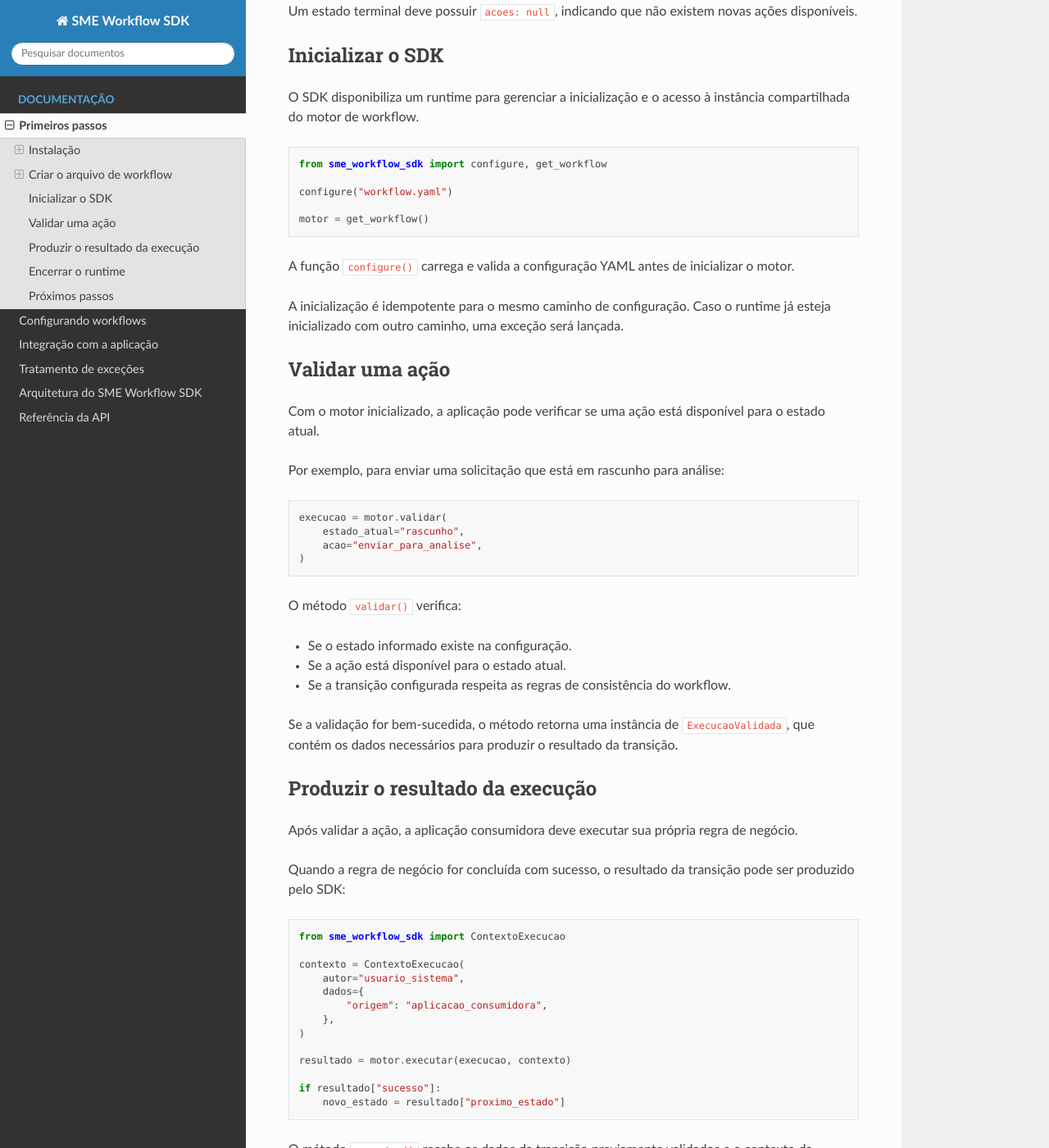
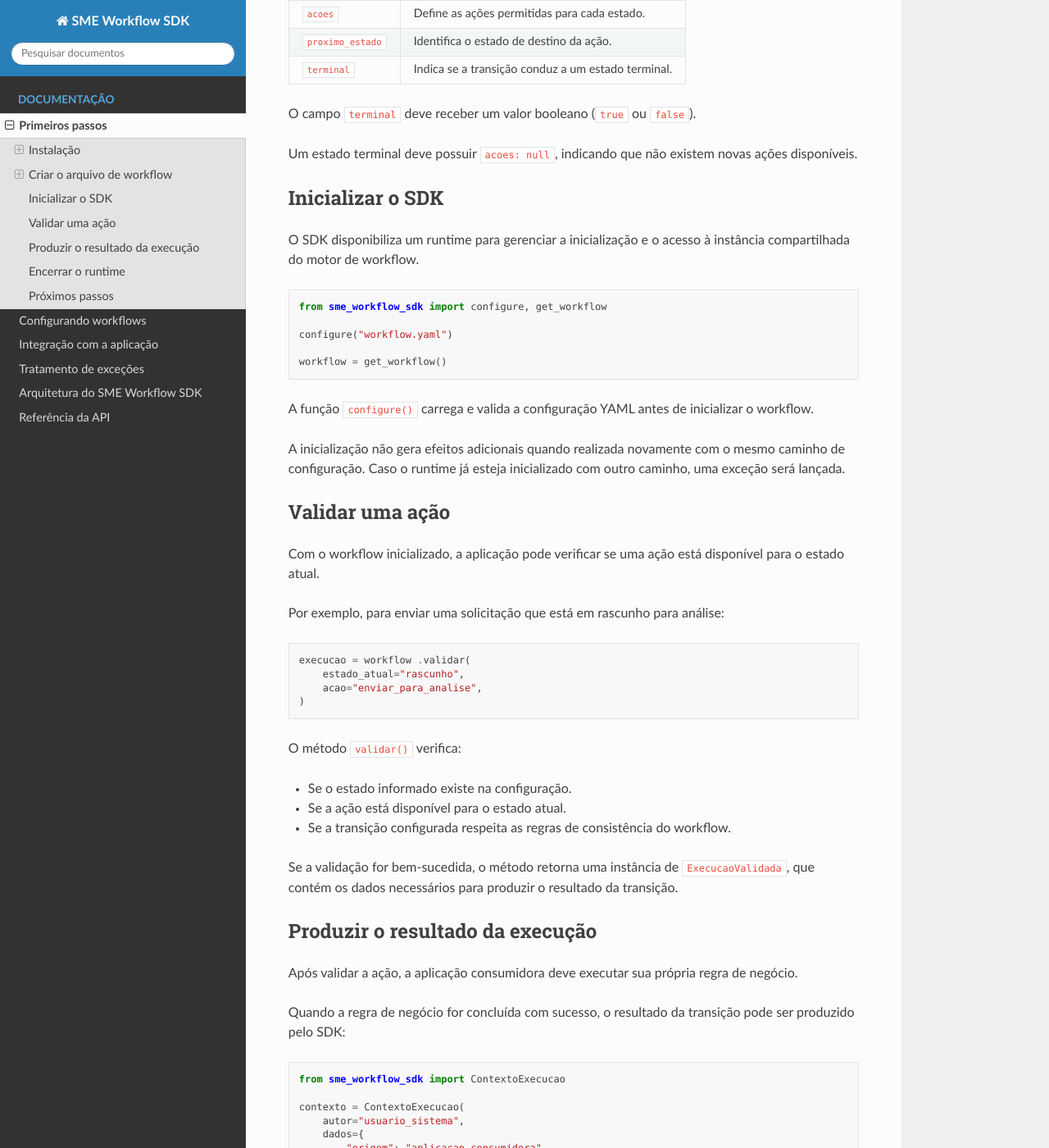
Before and after one commit to prefeiturasp/SME-Workflow-SDK, a Sphinx documentation site: the page built from docs/primeiros_passos.md, in a window 1280 px wide and 1400 px high, scrolled down 2408 px. Shown: the whole window at 82% size. Built offline with Sphinx 7.4.7 and the Read the Docs theme 3.1.0, drawn with Linux system fonts in a browser that asks for light colours; some of the changed text lies outside the part shown.

Commit message:
docs(159194): atualiza instruções de instalação e inicialização do SDK, substitui 'motor' por 'workflow' e adiciona notas importantes

````diff
--- a/docs/primeiros_passos.md
+++ b/docs/primeiros_passos.md
@@ -12,19 +12,23 @@
 
 ### Instalar o SDK
 
-Instale o SDK diretamente do repositório:
+Atualmente, a instalação do SDK deve ser realizada informando explicitamente a branch `homolog`, que é a branch padrão disponibilizada para instalação.
+
+Execute o comando:
 
 ```bash
-pip install git+https://github.com/prefeiturasp/SME-Workflow-SDK.git
+pip install git+https://github.com/prefeiturasp/SME-Workflow-SDK.git@homolog
 ```
 
-Para instalar uma branch específica:
+Caso seja necessário instalar uma versão de outra branch, substitua `homolog` pelo nome da branch desejada:
 
 ```bash
 pip install git+https://github.com/prefeiturasp/SME-Workflow-SDK.git@NOME_DA_BRANCH
 ```
 
-Substitua `NOME_DA_BRANCH` pelo nome da branch desejada.
+```{note}
+Futuramente, a instalação poderá ser realizada sem informar a branch, utilizando diretamente o repositório.
+```
 
 ## Criar o arquivo de workflow
 
@@ -111,21 +115,21 @@
 
 configure("workflow.yaml")
 
-motor = get_workflow()
+workflow = get_workflow()
 ```
 
-A função `configure()` carrega e valida a configuração YAML antes de inicializar o motor.
+A função `configure()` carrega e valida a configuração YAML antes de inicializar o workflow.
 
-A inicialização é idempotente para o mesmo caminho de configuração. Caso o runtime já esteja inicializado com outro caminho, uma exceção será lançada.
+A inicialização não gera efeitos adicionais quando realizada novamente com o mesmo caminho de configuração. Caso o runtime já esteja inicializado com outro caminho, uma exceção será lançada.
 
 ## Validar uma ação
 
-Com o motor inicializado, a aplicação pode verificar se uma ação está disponível para o estado atual.
+Com o workflow inicializado, a aplicação pode verificar se uma ação está disponível para o estado atual.
 
 Por exemplo, para enviar uma solicitação que está em rascunho para análise:
 
 ```python
-execucao = motor.validar(
+execucao = workflow .validar(
     estado_atual="rascunho",
     acao="enviar_para_analise",
 )
@@ -155,7 +159,7 @@
     },
 )
 
-resultado = motor.executar(execucao, contexto)
+resultado = workflow.executar(execucao, contexto)
 
 if resultado["sucesso"]:
     novo_estado = resultado["proximo_estado"]
@@ -174,7 +178,9 @@
 - Autor e contexto.
 - Horários de início e término.
 
-**Importante:** o SDK não executa regras de negócio específicas da aplicação, não altera o estado persistido da entidade e não realiza operações de persistência.
+```{important}
+O SDK não executa regras de negócio específicas da aplicação, não altera o estado persistido da entidade e não realiza operações de persistência.
+```
 
 A aplicação consumidora é responsável por persistir o novo estado e o histórico do processo após a conclusão bem-sucedida da operação.
 
````
